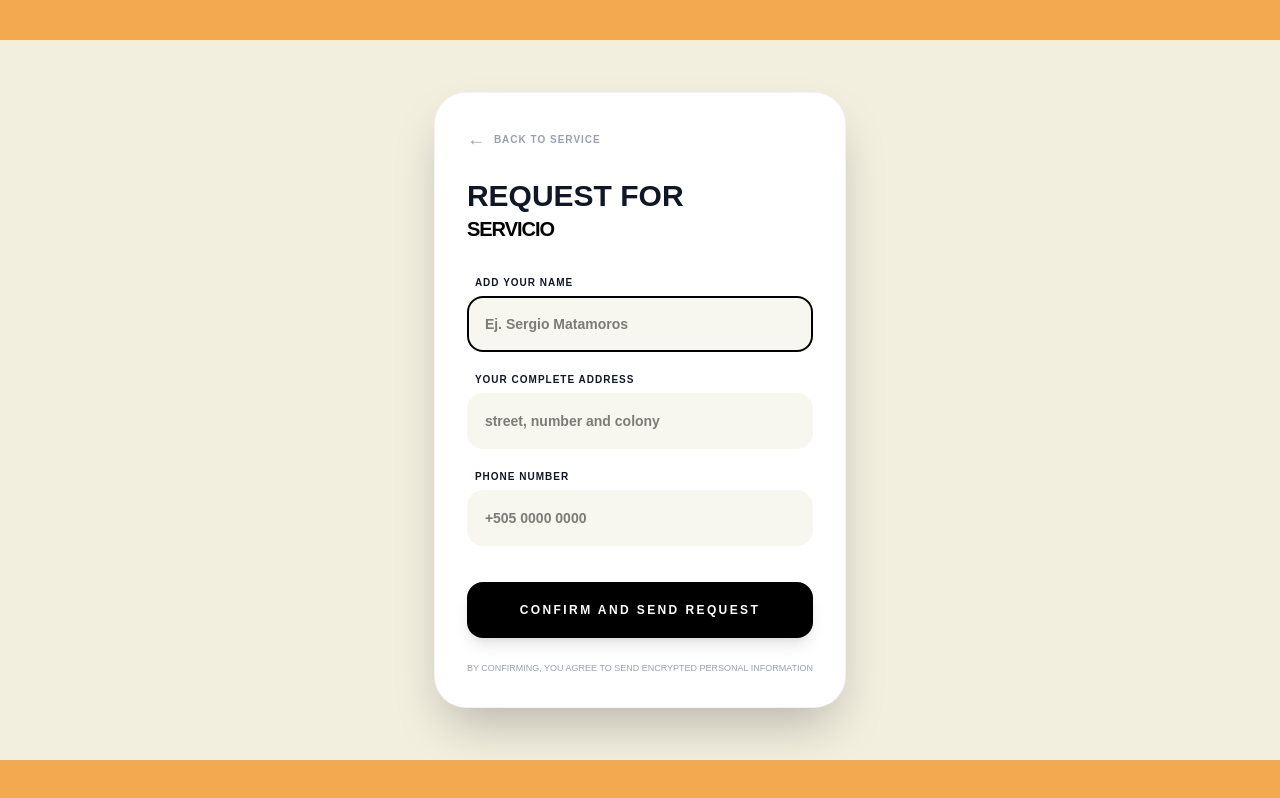
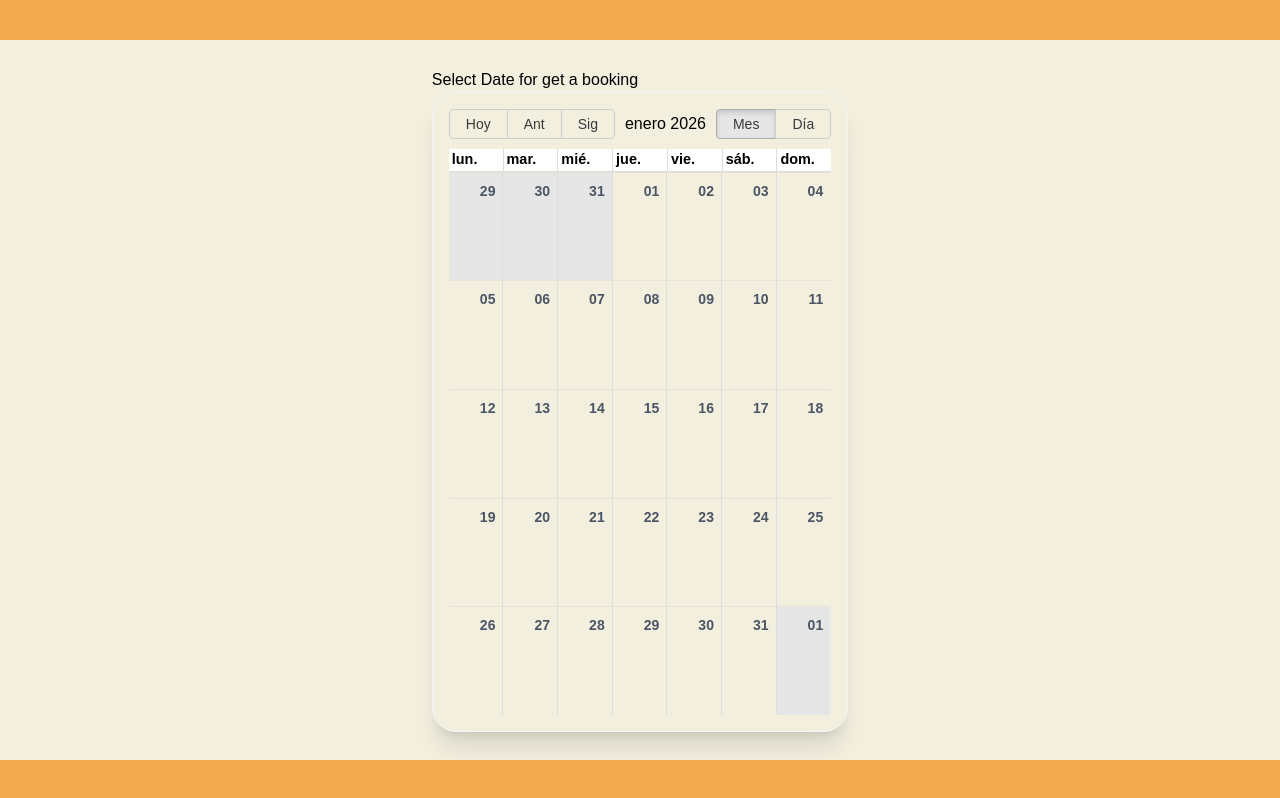
Before and after one commit to SmatamorosN04/scheduling_APP, a Next.js app: page /clients/booking in a window 1280 px wide. Built offline with nearby package versions, Linux system fonts and the light colour scheme; no server answers; the database is empty.

Commit message:
clients can select date and hour for booking a service

```diff
--- a/app/admin/dashboard/page.tsx
+++ b/app/admin/dashboard/page.tsx
@@ -29,14 +29,14 @@ export default async function  dashBoard() {
 
            return {
                id: ev._id.toString(),
-               title: ev.service || "Service without name ",
+               title: ev.title || "Service without name ",
                start: new Date(`${eventDate}T${ev.start}:00`),
                end: new Date(`${eventDate}T${ev.finish}:00`),
+               clientName: ev.clientName,
+               direction: ev.direction,
                resource: {
-                   color_hex: ev.color_hex || (ev.service === 'mantenimiento' ? '#F28D35' : '#00C0E8'),
-                   serviceType: ev.service,
-                   clientName: ev.clientName,
-                   direction: ev.direction,
+                   color_hex: ev.color_hex || (ev.service === 'maintenance' ? '#F28D35' : '#00C0E8'),
+
                },
            };
        })
--- a/app/api/availability/route.ts
+++ b/app/api/availability/route.ts
@@ -14,7 +14,7 @@ export async function GET(request: Request) {
         const db = client.db(process.env.DB_NAME);
 
         const appointments = await db
-            .collection("Appointments")
+            .collection("appointments")
             .find({ date: date })
             .toArray();
 
--- a/app/clients/booking/page.tsx
+++ b/app/clients/booking/page.tsx
@@ -3,20 +3,75 @@ import Header from "@/app/components/header/header";
 import Footer from "@/app/components/footer/footer";
 import ServiceForm from "@/app/components/ServiceForm/ServiceForm";
 import {useSearchParams} from "next/dist/client/components/navigation";
-import {Suspense} from "react";
+import {Suspense, useEffect, useState} from "react";
+import ArielCalendar from "@/app/components/Calendar/calendar";
+import TimeSlotPicker from "@/app/components/TimeSlotPicker/TimeSlotPicker";
+import {getAppointments} from "@/lib/actions";
 
 
 export const dynamic = 'force-dynamic';
 
+interface CalendarEvent {
+    id: string;
+    title: string;
+    start: Date;
+    end: Date;
+}
 
 function BookingContent() {
     const searchParams = useSearchParams();
     const serviceName = searchParams.get("service") || "Servicio ";
+    const[events, setEvents] = useState<CalendarEvent[]>([]);
+
+    useEffect(() => {
+        async function fetchEvents() {
+            try {
+                const data = await getAppointments();
+                if (Array.isArray(data)) {
+                    setEvents(data);
+                } else {
+                    setEvents([]);
+                }
+            } catch (error) {
+                console.error("Error loading events:", error);
+            }
+        }
+        fetchEvents();
+    }, []);
+
+    const [startDate, setStartDate] = useState<Date | null>(null);
+    const [finishDate, setFinishDate] = useState<Date | null>(null);
+    const [step, setStep] = useState(1);
+
+    const handleDateSelect = (start: Date, end: Date) => {
+        setStartDate(start);
+        setFinishDate(end)
+        setStep(2)
+    }
 
     return (
-        <ServiceForm
-            serviceTitle={serviceName}
-        />
+       <div>
+           <h2>
+               {step === 1 ? "Select Date for get a booking" : `Complete the booking: ${serviceName}`}
+           </h2>
+           {step ===1? (
+               <div>
+                   <ArielCalendar events={events}
+                   isClientView={true}
+                   onDateSelect={handleDateSelect}
+                   />
+               </div>
+           ): (
+               <div>
+                <ServiceForm
+                serviceTitle={serviceName}
+                selectedDate={startDate}
+                endDate={finishDate}
+                />
+
+               </div>
+           )}
+       </div>
     );
 }
 
@@ -26,7 +81,7 @@ export default function Booking(){
             <div className='h-screen items-center bg-[#F2EFDF] w-full flex flex-col '>
                 <Header/>
                 <main className='flex-1 flex items-center justify-center p-4'>
-                   <Suspense fallback={<p className="text-sm font-bold animate-pulse">Cargando formulario...</p>}>
+                   <Suspense fallback={<p className="text-sm font-bold animate-pulse">Loading Booking service</p>}>
                         <BookingContent />
                    </Suspense>
 
--- a/app/clients/selectService/page.tsx
+++ b/app/clients/selectService/page.tsx
@@ -21,7 +21,7 @@ export default function SelectService(){
                     'minimizes future maintenance issues.'}/>
             </Link>
 
-            <Link href={`/clients/booking?service=${encodeURIComponent('Intalation')}`}>
+            <Link href={`/clients/booking?service=${encodeURIComponent('Instalation')}`}>
                 <ServiceCard image={'/instalation.png'} title={'Instalation'} description={`During the installation phase, an air conditioning installer is responsible for positioning
              and securing the indoor and outdoor units according to the site analysis. This involves mounting brackets, connecting refrigerant lines, and ensuring proper drainage
              to prevent leaks. The installer also integrates the electrical wiring, verifies that the power supply meets safety standards, and configures the thermostat or control
--- a/app/components/Calendar/calendar.tsx
+++ b/app/components/Calendar/calendar.tsx
@@ -1,73 +1,107 @@
 "use client";
-
-import React, {useEffect, useState} from 'react';
-
-import {Calendar, momentLocalizer, Views} from 'react-big-calendar';
+import React, { useEffect, useState } from 'react';
+import { Calendar, momentLocalizer, Views } from 'react-big-calendar';
 import CustomEvent from "@/app/components/Events/events";
 import moment from 'moment';
 import 'moment/locale/es';
 import 'react-big-calendar/lib/css/react-big-calendar.css';
 
-moment.locale('en', {
-   week:{
-       dow:1,
-   }
-});
+
+interface CalendarProps {
+    events: any[];
+    isClientView?: boolean
+    onDateSelect?: (date: Date, end: Date) => void;
+}
+
 const localizer = momentLocalizer(moment);
 
-export default function ArielCalendar({ events }: { events: any[] }) {
-    const [currentView, setCurrentView] = useState(Views.WEEK)
-const [isMobile, setIsMobile] = useState(false);
+export default function ArielCalendar({ events, isClientView = false, onDateSelect }: CalendarProps) {
+    const [currentView, setCurrentView] = useState<any>(isClientView? Views.MONTH : Views.WEEK);
+    const [isMobile, setIsMobile] = useState(false);
+    const [date, setDate] = useState(new Date());
 
     useEffect(() => {
         const checkMobile = () => {
-            const mobile = window.innerWidth <768;
-            setIsMobile(mobile)
-            // @ts-ignore
-            setCurrentView(mobile ? Views.AGENDA : Views.WEEK);
+            const mobile = window.innerWidth < 768;
+            setIsMobile(mobile);
+            if (mobile) setCurrentView(Views.AGENDA);
         };
 
         checkMobile();
         window.addEventListener("resize", checkMobile);
         return () => window.removeEventListener("resize", checkMobile);
-    }, []);
+    }, [isClientView]);
+
+    const handleSelectSlot = (slotInfo: any) => {
+        if(!isClientView) return
+
+        if(currentView === Views.MONTH){
+            setDate(slotInfo)
+            setCurrentView(Views.DAY)
+        }
+        else if (currentView === Views.DAY || currentView === Views.WEEK) {
+            if (onDateSelect) {
+                onDateSelect(slotInfo.start, slotInfo.end);
+            }
+        }
+    }
 
     return (
-        <div className="h-[80vh] w-full bg-[#F2EFDF] rounded-3xl shadow-xl border border-gray-100 p-2 md:p-4 overflow-x-auto">
+        <div className="h-[80vh] w-full bg-[#F2EFDF] rounded-3xl shadow-xl border border-gray-100 p-2 md:p-4">
             <Calendar
                 localizer={localizer}
                 events={events}
                 startAccessor="start"
                 endAccessor="end"
                 step={60}
+                date={date}
+                onNavigate={(newDate) => setDate(newDate)}
                 timeslots={1}
                 view={currentView}
-                views={isMobile ? [Views.AGENDA] : [Views.MONTH, Views.WEEK, Views.DAY, Views.AGENDA]}
-                eventPropGetter={() => ({ className: "!bg-transparent !border-0" })}
+                onView={(view) => setCurrentView(view)}
+
+                views={isClientView ? [Views.MONTH, Views.DAY] : {
+                    month: true,
+                    week: true,
+                    day: true,
+                    agenda: true
+                }}
+
+                eventPropGetter={() => ({ className: isClientView ? "!bg-gray-400 !rounded-lg !text-white" : "!bg-transparent !border-0" })}
+
+                titleAccessor={isClientView ? ()=> "Busy": "title"}
+
                 components={{
-                    event: CustomEvent,
+
+                    event: isClientView ? undefined :  CustomEvent,
                 }}
-                defaultView={Views.WEEK}
 
                 allDayMaxRows={0}
+                selectable={isClientView}
+                onSelectSlot={(slotInfo) => {
+                   if (!isClientView) return;
 
-                selectable
-                onSelectSlot={(slotInfo) => {
-                    if(moment(slotInfo.start).day() === 0) return false;
+                   if (currentView === Views.MONTH){
+                       setDate(slotInfo.start);
+                       setCurrentView(Views.DAY);
+                }
+                else if (onDateSelect) {
+                       onDateSelect(slotInfo.start, slotInfo.end)
+                   }
                 }}
+
                 min={new Date(0, 0, 0, 8, 0, 0)}
-                max={new Date(0, 0, 0, 19, 0, 0)}
+                max={new Date(0, 0, 0, 18, 0, 0)}
                 messages={{
-                    next: "Next",
-                    previous: "Prev",
-                    today: "Today",
-                    month: "Month",
-                    week: "Week",
-                    day: "Day",
+                    next: "Sig",
+                    previous: "Ant",
+                    today: "Hoy",
+                    month: "Mes",
+                    week: "Semana",
+                    day: "Día",
+                    agenda: "Agenda"
                 }}
             />
-
-
         </div>
     );
 }
--- a/app/components/Events/events.tsx
+++ b/app/components/Events/events.tsx
@@ -11,10 +11,10 @@ export default function CustomEvent ({ event }: {event:any})  {
                     {event.title}
                 </h1>
                 <p className=" text-[11px] md:text-xs leading-tight uppercase truncate text-black">
-                    {event.resource.clientName}
+                    {event.clientName || 'without name'}
                 </p>
                 <p className=" text-[11px] md:text-xs leading-tight uppercase truncate text-black">
-                    {event.resource.direction}
+                    {event.direction || 'without direction'}
                 </p>
             </div>
             <div className="flex justify-evenly items-center mt-1">
--- a/app/components/ServiceForm/ServiceForm.tsx
+++ b/app/components/ServiceForm/ServiceForm.tsx
@@ -5,11 +5,16 @@ import {createAppointment} from "@/lib/actions";
 
 interface  ServiceFormProps {
     serviceTitle: string;
-
+    selectedDate: Date | null;
+    endDate?: Date | null;
 }
 
-export default function ServiceForm({serviceTitle}: ServiceFormProps){
+export default function ServiceForm({serviceTitle, selectedDate, endDate}: ServiceFormProps){
     const [isSubmitted, setIsSubmitted] = useState(false);
+
+    const startTimeDisplay = selectedDate?.toLocaleTimeString('en', { hour: '2-digit', minute: '2-digit' });
+    const endTimeDisplay = endDate?.toLocaleTimeString('en', { hour: '2-digit', minute: '2-digit' });
+
 
     if(isSubmitted){
         return (
@@ -39,62 +44,41 @@ export default function ServiceForm({serviceTitle}: ServiceFormProps){
             </button>
 
             <div className="mb-8">
-                <h2 className="text-3xl font-black text-gray-900 leading-tight uppercase">
-                    Request For
-                </h2>
-                <span className="text-black font-black text-xl uppercase tracking-tighter">
-          {serviceTitle}
-                </span>
+                <h2 className="text-3xl font-black text-gray-900 leading-tight uppercase">Request For</h2>
+                <span className="text-black font-black text-xl uppercase tracking-tighter">{serviceTitle}</span>
+                {selectedDate && (
+                    <p className="text-[10px] font-bold text-gray-500 mt-2 uppercase tracking-widest">
+                        Selected Date: {selectedDate.toLocaleDateString('es-ES')}
+                    </p>
+                )}
             </div>
 
             <form action={async (formData: FormData) => {
                 await createAppointment(formData);
-                setIsSubmitted(true)
+                setIsSubmitted(true);
             }} className="space-y-5">
+
+                <input type="hidden" name="service" value={serviceTitle} />
+                <input type="hidden" name="selectedDate" value={selectedDate?.toISOString()} />
+                <input type="hidden" name="startTime" value={startTimeDisplay} />
+                <input type="hidden" name="endTime" value={endTimeDisplay} />
+
                 <div className="flex flex-col gap-1.5">
-                    <input type="hidden" name="service" value={serviceTitle} />
-                    <label className="text-[10px] font-black text-gray-900 uppercase ml-2 tracking-widest">
-                       Add Your Name
-                    </label>
-                    <input
-                        required
-                        type="text"
-                        name='name'
-                        placeholder="Ej. Sergio Matamoros"
-                        className="w-full bg-[#F2EFDF]/50 border-2 text-black  focus:border-black focus:bg-white p-4 rounded-2xl outline-none transition-all text-sm font-semibold"
-                    />
+                    <label className="text-[10px] font-black text-gray-900 uppercase ml-2 tracking-widest">Add Your Name</label>
+                    <input required type="text" name='name' placeholder="Ej. Sergio Matamoros" className="w-full bg-[#F2EFDF]/50 border-2 border-transparent text-black  focus:border-black focus:bg-white p-4 rounded-2xl outline-none transition-all text-sm font-semibold" />
                 </div>
 
                 <div className="flex flex-col gap-1.5">
-                    <label className="text-[10px] font-black text-gray-900 uppercase ml-2 tracking-widest">
-                        Your Complete Address
-                    </label>
-                    <input
-                        required
-                        type="text"
-                        placeholder="street, number and colony"
-                        name='address'
-                        className="w-full bg-[#F2EFDF]/50 border-2 border-transparent text-black focus:border-black focus:bg-white p-4 rounded-2xl outline-none transition-all text-sm font-semibold"
-                    />
+                    <label className="text-[10px] font-black text-gray-900 uppercase ml-2 tracking-widest">Your Complete Address</label>
+                    <input required type="text" placeholder="street, number and colony" name='address' className="w-full bg-[#F2EFDF]/50 border-2 border-transparent text-black focus:border-black focus:bg-white p-4 rounded-2xl outline-none transition-all text-sm font-semibold" />
                 </div>
 
                 <div className="flex flex-col gap-1.5">
-                    <label className="text-[10px] font-black text-gray-900 uppercase ml-2 tracking-widest">
-                        Phone Number
-                    </label>
-                    <input
-                        required
-                        type="tel"
-                        placeholder="+505 0000 0000"
-                        name='phone'
-                        className="w-full bg-[#F2EFDF]/50 border-2 border-transparent focus:border-black text-black focus:bg-white p-4 rounded-2xl outline-none transition-all text-sm font-semibold"
-                    />
+                    <label className="text-[10px] font-black text-gray-900 uppercase ml-2 tracking-widest">Phone Number</label>
+                    <input required type="tel" placeholder="+505 0000 0000" name='phone' className="w-full bg-[#F2EFDF]/50 border-2 border-transparent focus:border-black text-black focus:bg-white p-4 rounded-2xl outline-none transition-all text-sm font-semibold" />
                 </div>
 
-                <button
-                    type="submit"
-                    className="w-full bg-black text-white font-black py-5 rounded-2xl mt-4 uppercase tracking-[0.2em] text-xs hover:bg-green-600 active:scale-95 transition-all shadow-lg shadow-black/10"
-                >
+                <button type="submit" className="w-full bg-black text-white font-black py-5 rounded-2xl mt-4 uppercase tracking-[0.2em] text-xs hover:bg-green-600 active:scale-95 transition-all shadow-lg shadow-black/10">
                     Confirm and Send Request
                 </button>
             </form>
@@ -104,8 +88,4 @@ export default function ServiceForm({serviceTitle}: ServiceFormProps){
             </p>
         </div>
     )
-
-
-
-
 }
--- /dev/null
+++ b/app/components/TimeSlotPicker/TimeSlotPicker.tsx
@@ -0,0 +1,72 @@
+'use client'
+
+interface TimeSlotPickerProps {
+    startTime: string;
+    finishTime: string;
+    setStartTime: (time: string) => void;
+    setFinishTime: (time: string) => void;
+    occupiedSlots?: string[];
+}
+const timeOptions = [
+    "8:00","9:00","10:00","11:00","12:00","13:00","14:00","15:00","16:00","17:00"
+    ,"18:00"
+]
+export default function TimeSlotPicker({ startTime, finishTime,
+setStartTime, setFinishTime, occupiedSlots}: TimeSlotPickerProps)
+{
+    return(
+        <div className='space-y-6 bg-[#f2EFDF]/30 p-4 rounded-lg border border-black/5'>
+
+            <div className='flex flex-col gap-2'>
+                <label className='text-sm font-black uppercase ml-2 tracking-widest'>
+                    Select Start Time
+                </label>
+            <div className='grid grid-cols-4 gap-2'>
+                {timeOptions.map((time) => {
+                    const isOccupied = occupiedSlots?.includes(time);
+                    return(
+                        <button
+                        key={time}
+                        type='button'
+                        disabled={isOccupied}
+                        onClick={() => {
+                            setStartTime(time)
+                            setFinishTime('')
+                        }}
+                        className={`p-3 rounded-xl text-xs font-semibold transition-all border-2 ${
+                            startTime === time ? 'bg-gray-700 text-white border-black scale-95' : isOccupied ? 'bg-gray-200 text-shadow-gray-600' +
+                                ' bg-gray-200 border-transparent cursor-not-allowed' : 'bg-white border-transparent text-black hover: hover:border-black/20'
+                        }`}>
+                            {time}
+                        </button>
+                    )})}
+
+            </div>
+            </div>
+            <div
+            className={`flex flex-col gap-2 transition-all duration-500 ${!startTime ? "opacity-30 pointer-events-none" : "opacity-100"}`}
+            >
+                <label className='text-sm font-black uppercase ml-2 tracking-widest'>
+                    Select Finish Time
+                </label>
+                <div className='grid grid-cols-4 gap-2'>
+                    {timeOptions
+                        .filter((t) => t > startTime)
+                        .map((time) => (
+                            <button
+                            key={time}
+                            type='button'
+                            onClick={() => setFinishTime(time)}
+                            className={`p-3 rounded-xl text-xs font-semibold transition-all border-2 ${
+                                finishTime === time ? 'bg-gray-700 text-white border-black scale-95' :  'bg-gray-200 text-shadow-gray-600' +
+                                    ' bg-gray-200 border-transparent cursor-not-allowed'
+                            }`}>
+                                {time}
+                            </button>
+                        ))}
+                </div>
+            </div>
+
+        </div>
+    )
+}
```
Also changed, not shown: lib/actions.ts (+36 -7 lines).
